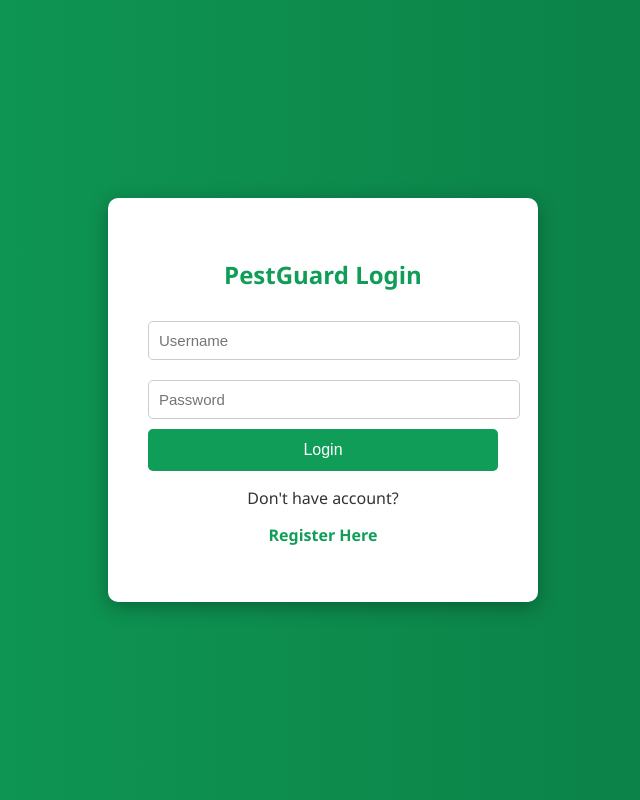
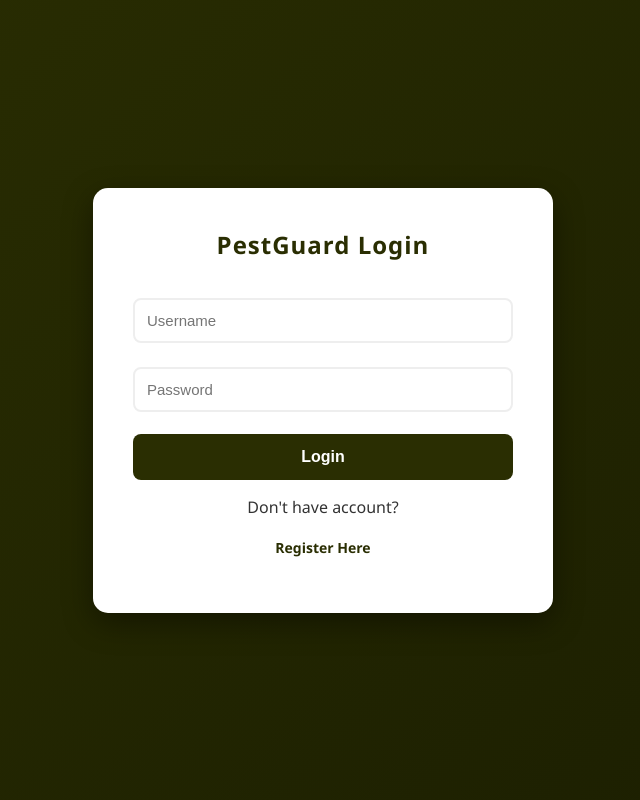
Before and after one commit to DikshaShitole/Pestguard-Render, a Flask app: page / in a window 1280 px wide. Shown: the whole page, without its empty margins (317-957 px from the left). Run offline with Flask 3, Linux system fonts and the light colour scheme; some libraries are stand-ins or nearby versions.

Commit message:
Update style.css

```diff
--- a/static/css/style.css
+++ b/static/css/style.css
@@ -1,82 +1,116 @@
-/* GLOBAL */
-body{
-    margin:0;
-    font-family: 'Segoe UI', sans-serif;
-    background: linear-gradient(to right, #0f9d58, #0b7a43);
-    height:100vh;
-    display:flex;
-    justify-content:center;
-    align-items:center;
-    color:white;
+/* 1. GLOBAL RESET & THEME */
+body {
+    margin: 0;
+    padding: 0;
+    font-family: 'Segoe UI', Tahoma, Geneva, Verdana, sans-serif;
+    /* Using a gradient of your Dark Olive color */
+    background: linear-gradient(135deg, #2A2E02 0%, #1B1E01 100%);
+    height: 100vh;
+    display: flex;
+    justify-content: center;
+    align-items: center;
+    color: white;
 }
 
-/* LOGIN / REGISTER BOX */
+/* 2. CONTAINERS (The "Cute" Rounded Look) */
 .login-container,
 .upload-container,
-.result-container{
-
-    background:white;
-    color:#333;
-    padding:40px;
-    border-radius:10px;
-    width:350px;
-    text-align:center;
-    box-shadow:0 5px 20px rgba(0,0,0,0.3);
+.result-container {
+    background: #ffffff;
+    color: #333;
+    padding: 40px;
+    border-radius: 15px; /* Increased for a "cuter" professional feel */
+    width: 380px;
+    text-align: center;
+    /* Added a soft shadow using your theme color */
+    box-shadow: 0 10px 30px rgba(0, 0, 0, 0.4);
+    transition: transform 0.3s ease;
 }
 
-/* HEADINGS */
-h2{
-    margin-bottom:20px;
-    color:#0f9d58;
+.login-container:hover {
+    transform: translateY(-5px); /* Subtle lift effect */
 }
 
-/* INPUT FIELDS */
+/* 3. HEADINGS */
+h2 {
+    margin-top: 0;
+    margin-bottom: 25px;
+    color: #2A2E02; /* Your Dark Olive Color */
+    font-weight: 700;
+    letter-spacing: 1px;
+}
+
+/* 4. INPUT FIELDS */
 input[type="text"],
 input[type="password"],
 input[type="email"],
-input[type="file"]{
-
-    width:100%;
-    padding:10px;
-    margin:10px 0;
-    border-radius:5px;
-    border:1px solid #ccc;
-    font-size:15px;
+input[type="file"] {
+    width: 100%;
+    padding: 12px;
+    margin: 12px 0;
+    box-sizing: border-box; /* Prevents width overflow */
+    border-radius: 8px;
+    border: 2px solid #eee;
+    font-size: 15px;
+    transition: 0.3s;
+    outline: none;
 }
 
-/* BUTTON */
-button{
-
-    width:100%;
-    padding:12px;
-    background:#0f9d58;
-    color:white;
-    border:none;
-    border-radius:5px;
-    font-size:16px;
-    cursor:pointer;
-    transition:0.3s;
+/* Highlight the box when the user clicks it */
+input:focus {
+    border-color: #2A2E02;
+    background-color: #f9faf0;
 }
 
-button:hover{
-    background:#0b7a43;
+/* 5. BUTTONS */
+button {
+    width: 100%;
+    padding: 14px;
+    background: #2A2E02; /* Primary Dark Olive */
+    color: white;
+    border: none;
+    border-radius: 8px;
+    font-size: 16px;
+    font-weight: bold;
+    cursor: pointer;
+    transition: all 0.3s ease;
+    margin-top: 10px;
 }
 
-/* LINKS */
-a{
-    display:block;
-    margin-top:15px;
-    text-decoration:none;
-    color:#0f9d58;
-    font-weight:bold;
+button:hover {
+    background: #414703; /* Slightly lighter for the hover */
+    box-shadow: 0 4px 15px rgba(42, 46, 2, 0.3);
 }
 
-a:hover{
-    text-decoration:underline;
+button:active {
+    transform: scale(0.98); /* "Click" effect */
 }
 
-/* RESULT IMAGE */
-.result-container img{
-    margin:20px 0;
-    border-radius:8px;
+/* 6. LINKS & NAVIGATION */
+a {
+    display: block;
+    margin-top: 20px;
+    text-decoration: none;
+    color: #2A2E02;
+    font-size: 14px;
+    font-weight: 600;
 }
+
+a:hover {
+    text-decoration: underline;
+    color: #414703;
+}
+
+/* 7. RESULT COMPONENTS */
+.result-container img {
+    max-width: 100%;
+    height: auto;
+    margin: 20px 0;
+    border-radius: 12px;
+    border: 3px solid #f0f0f0;
+}
+
+.status-text {
+    font-weight: bold;
+    color: #2A2E02;
+}
```
